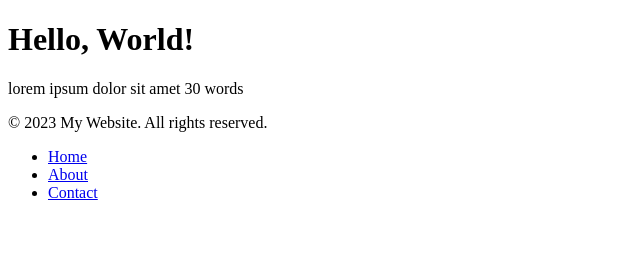
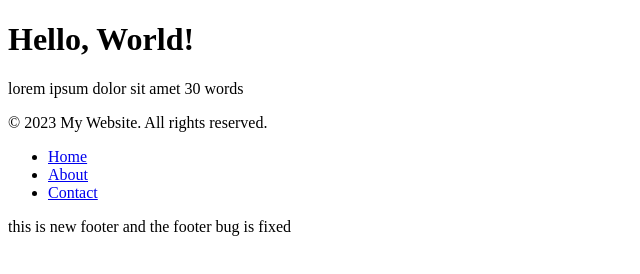
Before and after one commit to Sabarish-krishnan/learn-git, a plain HTML site: page index.html in a window 1280 px wide. Shown: the whole page, without its empty margins (0-640 px from the left). Drawn offline with Linux system fonts and the light colour scheme.

Commit message:
fix the footer bug in tndex.html

```diff
--- a/index.html
+++ b/index.html
@@ -16,6 +16,6 @@
         <li><a href="#">About</a></li>
         <li><a href="#">Contact</a></li>
     </ul>
-
+    <p>this is new footer and the footer bug is fixed</p>
 </body>
 </html>
```
